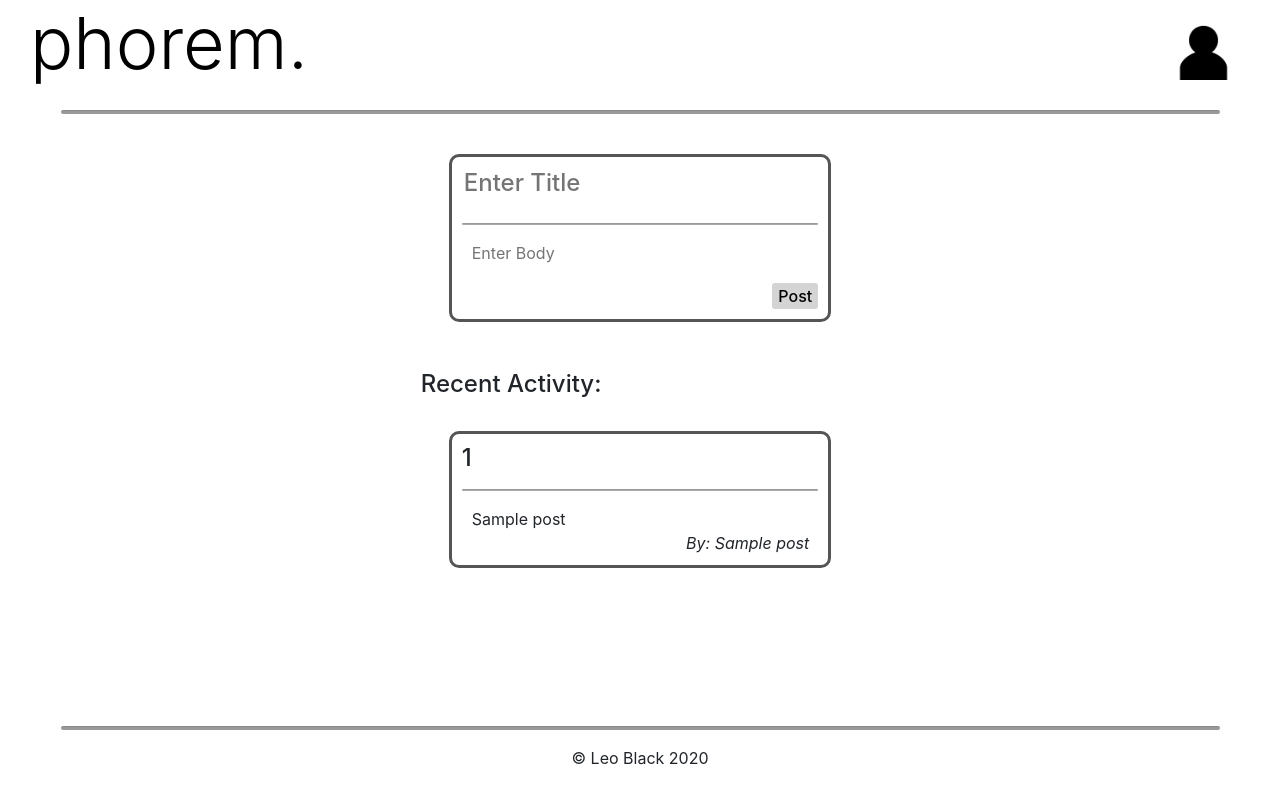
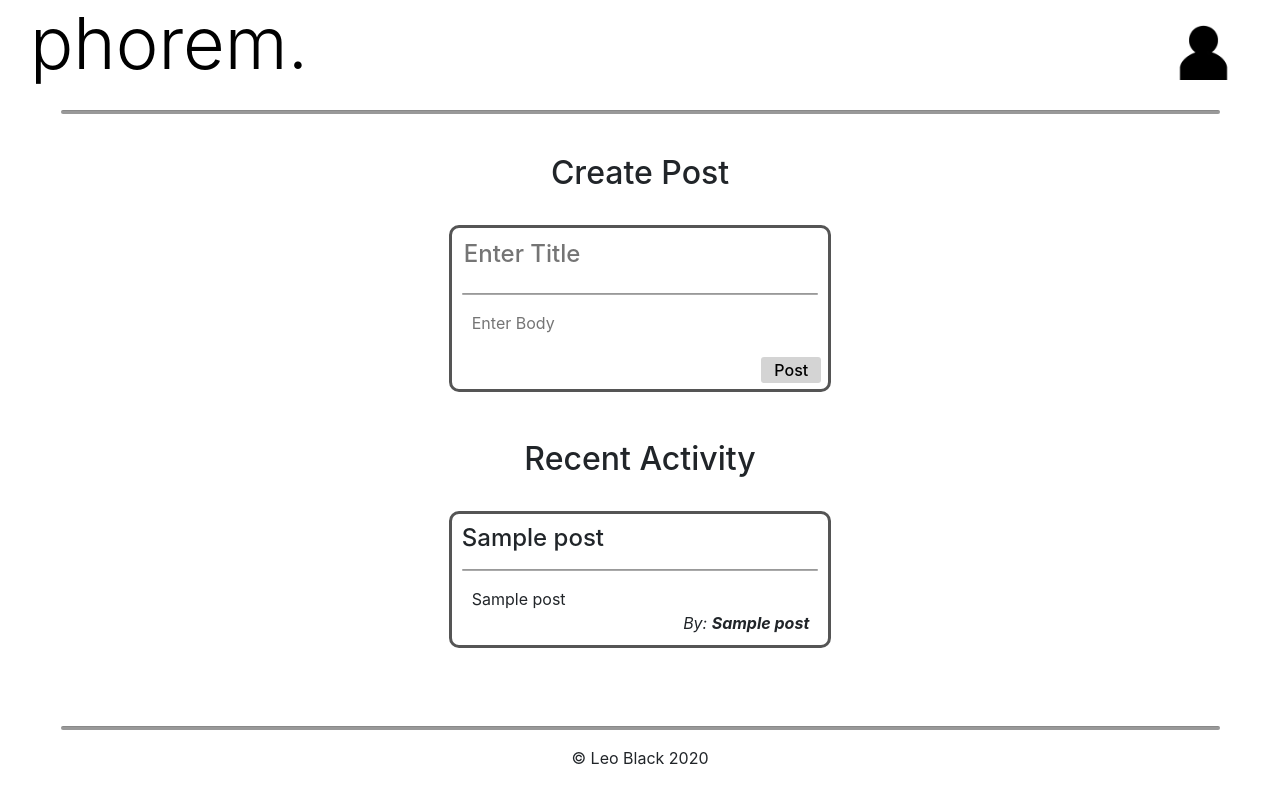
Before and after one commit to Leo-Black/phorems, a Python web app: template templates/index.html in a window 1280 px wide. Run offline with Jinja, Linux system fonts and the light colour scheme; the template is opened without the code that fills it: most values are stand-ins (such as "Sample title", 1, 10 or a date in 2020); some libraries are stand-ins or nearby versions.

Commit message:
modified iconography and centred text

```diff
--- a/static/style.css
+++ b/static/style.css
@@ -23,6 +23,7 @@ a {
   color: #000 !important;
 }
 
+/* Styles the post input box to match previous posts */
 #input-post{
   border: solid #555;
   border-radius: 10px;
@@ -31,6 +32,7 @@ a {
   margin: 0px auto;
 }
 
+/* Styles the title input box to remove resizing and wrap text onto new lines */
 #input-title{
   overflow: hidden;
   width: 99.5%;
@@ -51,8 +53,10 @@ a {
   resize: none;
 }
 
+/* Styles the submit post button and places it in the bottom right corner */
 #submit-button{
-  margin-top: 12px;
+  margin-top: 16px;
+  margin-right: -3px;
   background: #D4D4D4;
   border: none;
   outline: none;
@@ -60,8 +64,10 @@ a {
   font-weight: 500;
   color: black;
   border-radius: 3px;
+  width: 60px;
 }
 
+/* Syles each previous post */
 #posts{
   /* Puts padding around the text*/
   padding: 0px 10px;
@@ -69,7 +75,6 @@ a {
   overflow-wrap: break-word;
   border: solid #555;
   border-radius: 10px;
-  /* Changes how wide the whole post is */
   width: 37.5%;
   margin: 0px auto;
 }
@@ -78,7 +83,7 @@ a {
   padding-top: 10px;
 }
 
-/* Modifies the horizontal line in each post. The rounded edges are more noticeable when zoomed in */
+/* Modifies the horizontal line in each post */
 #post-divider{
   height: 1px;
   background-color: #AAAAAA;
@@ -89,8 +94,22 @@ a {
   padding: 0px 10px;
 }
 
+/* Places the creator's name in the bottom right corner */
 #author{
   text-align: right;
   padding-right: 9px;
   padding-bottom: 10px;
 }
+
+/* Places a delete post button at the bottom right corner of posts the user has made and styles it to look like the submit post button */
+#delete-button{
+  margin: -32px -3px;
+  background: #D4D4D4;
+  border: none;
+  outline: none;
+  float: right;
+  font-weight: 500;
+  color: black;
+  border-radius: 3px;
+  width: 60px;
+}
--- a/templates/index.html
+++ b/templates/index.html
@@ -32,6 +32,7 @@
     <br>
 
     <main class='Site-content' style='padding:0px 100px;'>
+        <h2 style='text-align: center;'>Create Post</h2> <br>
         <!-- Allows the user to create a new post -->
         <div id='input-post'>
             <form action='/post/fail' method='POST' id='post'>
@@ -49,30 +50,37 @@
             <h3><p class='error' style='color: #000;text-align: center;'>{{ error }}</p></h3>
         {% endif %}
 
-        <br> <h4 style='padding-left: 28.5%;'>Recent Activity:</h4> <br>
+        <br> <h2 style='text-align: center;'>Recent Activity</h2> <br>
 
         <!-- Lists each previous post -->
         {% if posts %}
             {% for post in posts %}
                 <div id='posts'>
+                    <!-- Post's title -->
                     <div id='title'> <h4>
-                        {{ post[0] }}
+                        {{ post[1] }}
                     </h4></div>
+                    <!-- Line break -->
                     <hr id='post-divider'>
+                    <!-- Post's body text -->
                     <div id='body'>
-                        {{ post[1] }}
+                        {{ post[2] }}
                     </div>
+                    <!-- Post's creator -->
                     <div id='author'>
-                        <i>By: {{ post[2] }}</i>
+                        <i>By: <strong>{{ post[3] }}</strong> </i>
                     </div>
-                    <div id='delete'>
-                        {% if post[4] == user_id %}
-                            <form action='/delete' method='POST' onSubmit="return confirm('Are you certain you want to delete this post?');">
-                                <input type='hidden' name='post_id' value='{{ post[3] }}'>
-                                <input type='submit' value='delete'>
+                    <!-- Checks if the post was created by the user that logged in -->
+                    {% if post[4] == user_id %}
+                        <br>
+                        <!-- Allows users to delete their own posts -->
+                        <div id='delete'>
+                            <form action='/delete' method='POST' onSubmit="return confirm('Are you sure?');">
+                                <input type='hidden' name='post_id' value='{{ post[0] }}'>
+                                <input type='submit' id='delete-button' value='Delete'>
                             </form>
-                        {% endif %}
-                    </div>
+                        </div>
+                    {% endif %}
                 </div> <br>
             {% endfor %}
         {% endif %}
```
Also changed, not shown: app.py (+10 -9 lines), database.db.
